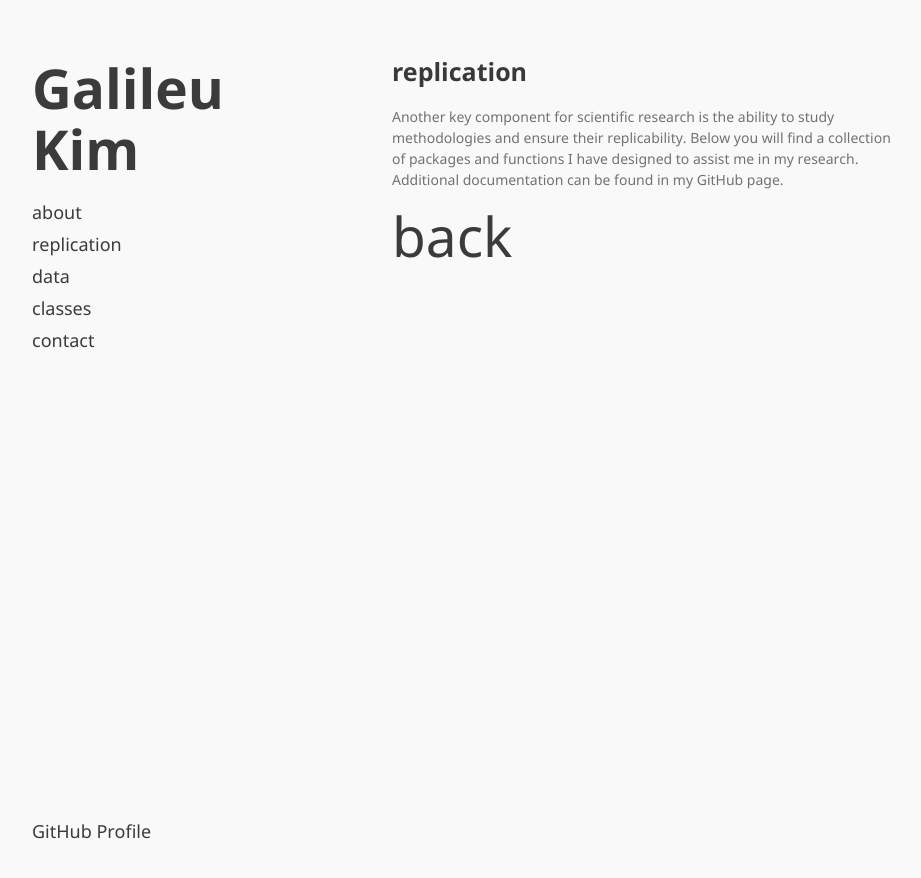
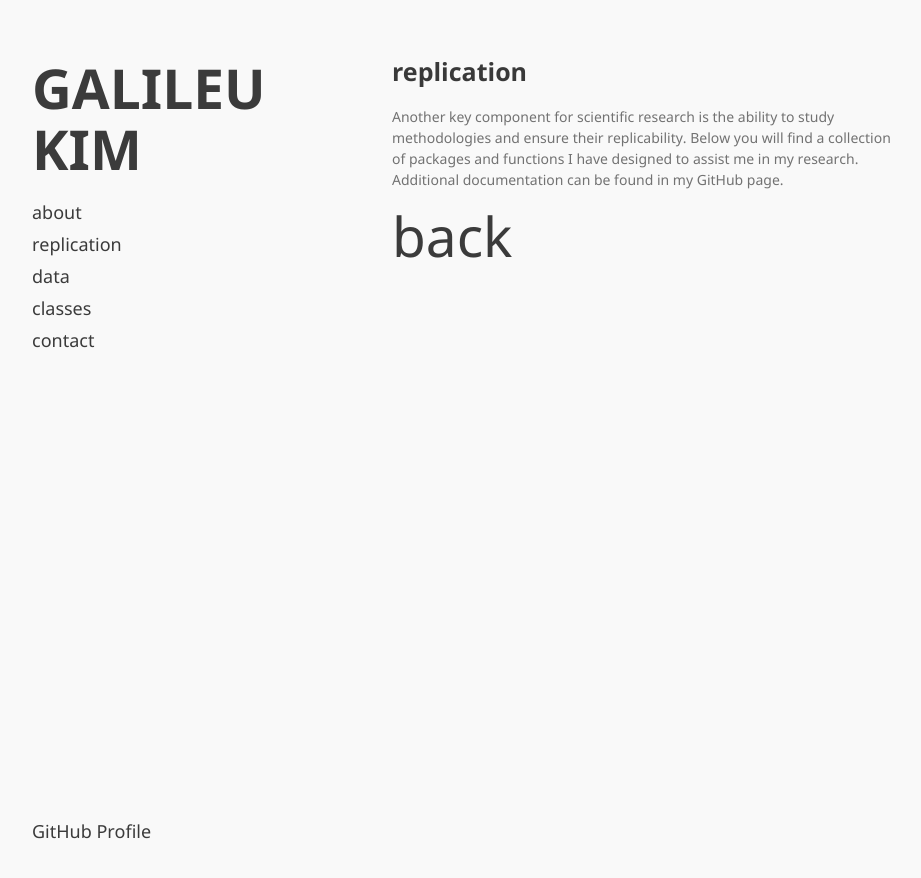
Before and after one commit to galileukim/galileukim.github.io, a Jekyll site: the page built from pages/replication.md, in a window 1280 px wide. Shown: the top 878 px of the page, without its empty margins (178-1099 px from the left). Built offline with Jekyll 4.4.1, drawn with Linux system fonts in a browser that asks for light colours; our own code applies the rules of GitHub Pages for plain Markdown files.

Commit message:
change to all caps

```diff
--- a/_config.yml
+++ b/_config.yml
@@ -2,7 +2,7 @@ remote_theme: jekyll-theme-minimal
 description: docendo discimus.
 # Site wide configuration
 
-title: Galileu Kim
+title: GALILEU KIM
 # logo: /images/daily_minimal.jpg
 # tagline: docendo discimus
 date_format: "%b %-d, %Y"
```
